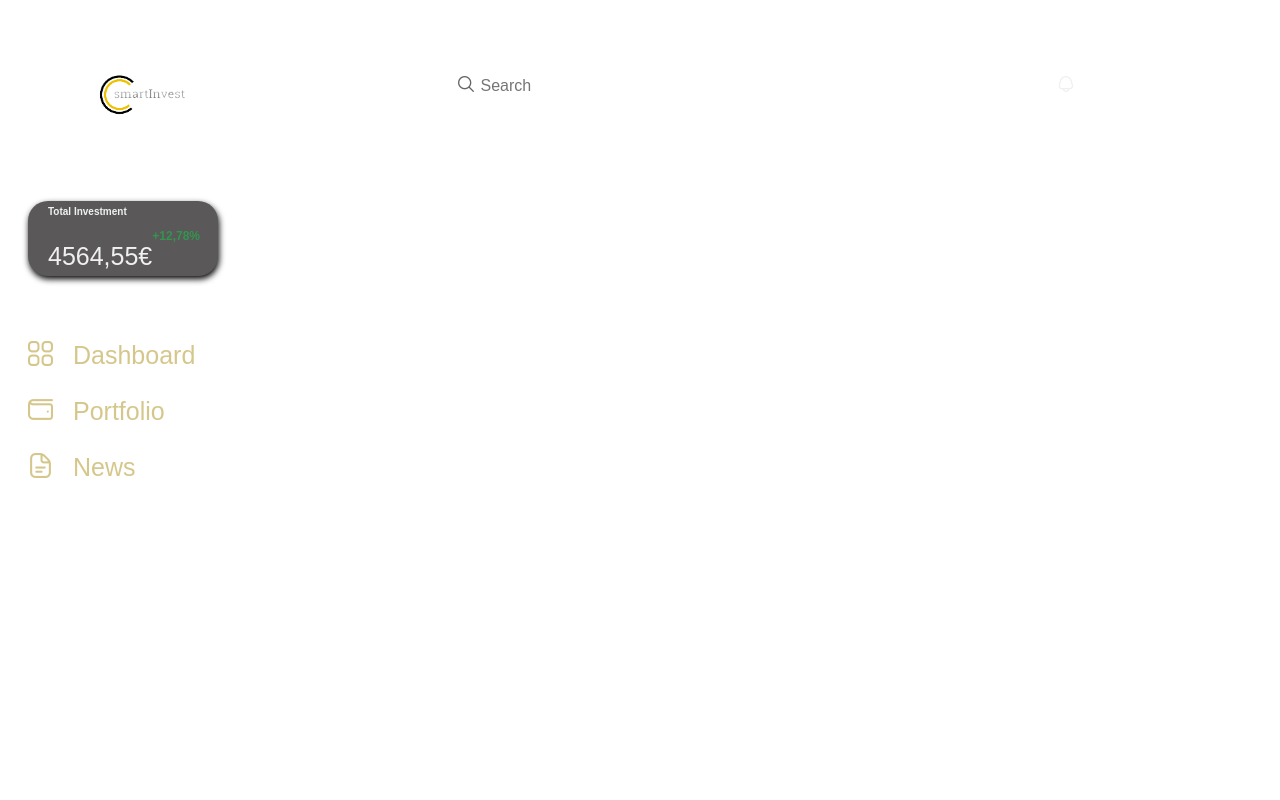
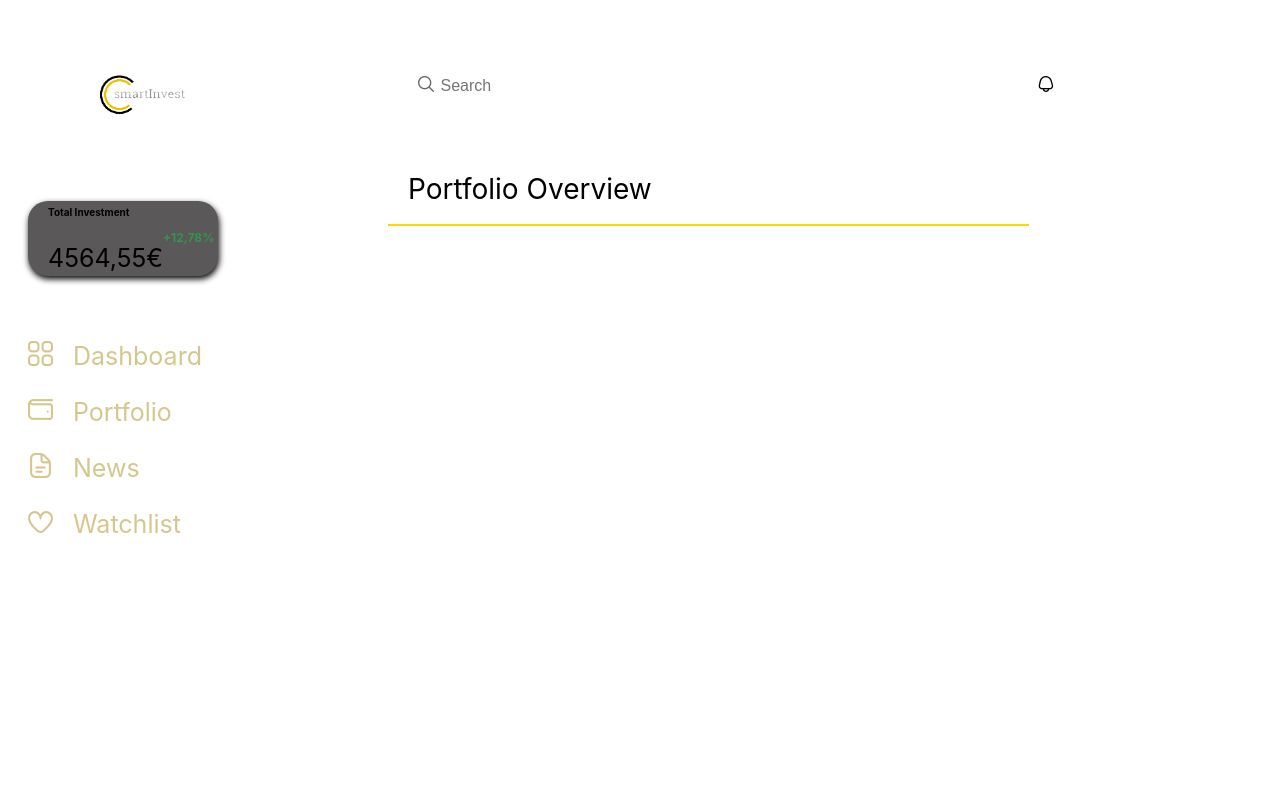
Before and after one commit to smartinvestproj/frontend, a React (Vite) app: page / in a window 1280 px wide. Shown: the top 800 px of the page. Built offline with nearby package versions, Linux system fonts and the light colour scheme.

Commit message:
Start, add title and some details

```diff
--- a/package.json
+++ b/package.json
@@ -10,7 +10,9 @@
     "preview": "vite preview"
   },
   "dependencies": {
+    "chart.js": "^4.4.0",
     "react": "^18.2.0",
+    "react-chartjs-2": "^5.2.0",
     "react-dom": "^18.2.0",
     "recharts": "^2.7.3"
   },
--- /dev/null
+++ b/src/components/Body.jsx
@@ -0,0 +1,15 @@
+import React, {useState} from "react";
+import { Bar } from 'react-chartjs-2';
+import '../styles/components-styles/main.css'
+
+
+function Body(){
+
+    return(
+        <main className="main">
+            <h1>Portfolio Overview</h1>
+        </main>
+    )
+}
+
+export default Body;
--- a/src/components/Sidebar.jsx
+++ b/src/components/Sidebar.jsx
@@ -1,7 +1,6 @@
 import React, { useState } from 'react';
 import logo from '../assets/logo.png';
 import '../styles/components-styles/sidebar.css'
-import Heading from './Heading.jsx';
 
 function Sidebar(){
 
@@ -27,20 +26,18 @@ function Sidebar(){
           </div>
         </div>
         <ul>
-          <li className='pulse'><i className="fi fi-rr-apps"></i>Dashboard</li>
-          <li className='pulse'><i className="fi fi-rr-wallet"></i>Portfolio</li>
-          <li className='pulse'><i className="fi fi-rr-document"></i>News</li>
+          <li><i className="fi fi-rr-apps"></i>Dashboard</li>
+          <li><i className="fi fi-rr-wallet"></i>Portfolio</li>
+          <li><i className="fi fi-rr-document"></i>News</li>
+          <li><i className="fi fi-rr-heart"></i>Watchlist</li>
         </ul>
         <div className='settings-sidebar'>
-          <ul className='settings-sidebar hithere'>
-            <li><i className="fi fi-rr-settings elastic-spin"></i>Settings</li>
+          <ul className='settings-sidebar'>
+            <li><i className="fi fi-rr-settings"></i>Settings</li>
           </ul>
         </div>
         <button onClick={toggleTheme}>Light/Dark Mode</button>
       </nav>
-      <main className='main'>
-        <Heading/>
-      </main>
     </div>
     );
 }
--- a/src/main.jsx
+++ b/src/main.jsx
@@ -1,9 +1,9 @@
 import React from 'react'
 import ReactDOM from 'react-dom/client'
-import Dashboard from './pages/dashboard.jsx'
+import Portfolio from './pages/portfolio.jsx'
 
 ReactDOM.createRoot(document.getElementById('root')).render(
   <React.StrictMode>
-    <Dashboard/>
+    <Portfolio/>
   </React.StrictMode>
 )
--- a/src/pages/dashboard.jsx
+++ /dev/null
@@ -1,13 +0,0 @@
-import React, { useState } from 'react';
-import '../styles/dashboard.css';
-import Sidebar from '../components/Sidebar.jsx';
-
-
-function Dashboard() {
-
-  return (
-    <Sidebar/>
-  );
-}
-
-export default Dashboard;
--- /dev/null
+++ b/src/pages/portfolio.jsx
@@ -0,0 +1,23 @@
+import React, { useState } from 'react';
+import '../styles/portfolio.css';
+import Sidebar from '../components/Sidebar.jsx';
+import Body from '../components/Body';
+import Heading from '../components/Heading';
+
+
+
+
+function Portfolio() {
+
+  return (
+    <div className="container">
+      <Sidebar />
+      <div className="content">
+        <Heading />
+        <Body />
+      </div>
+    </div>
+  );
+}
+
+export default Portfolio;
--- a/src/styles/components-styles/heading.css
+++ b/src/styles/components-styles/heading.css
@@ -1,4 +1,3 @@
-
 .search-form{
     margin-left: 150px;
     margin-top: 60px;
@@ -48,4 +47,5 @@
 
   .notifications{
     display: flex;
+    margin-left: 20px;
   }
--- /dev/null
+++ b/src/styles/components-styles/main.css
@@ -0,0 +1,28 @@
+.main
+{
+    grid-area: main;
+    display: flex;
+    align-items: left;
+    margin-top: 50px;
+    position: relative;
+    padding-left: 150px;
+}
+
+.main h1
+{
+    font: var(--primary-font);
+    font-size: 28px;
+    margin-bottom: 15px;
+}
+
+.main h1::after
+{
+    content: "";
+    position: absolute;
+    bottom: -5px;
+    left: 0;
+    right: 5%;
+    height: 2px;
+    background-color: gold;
+    margin-left: 130px;
+}
--- a/src/styles/components-styles/sidebar.css
+++ b/src/styles/components-styles/sidebar.css
@@ -1,4 +1,5 @@
 .sidebar {
+    max-height: 200px;
     width: 250px;
     padding: 20px;
   }
@@ -54,33 +55,6 @@
     box-shadow: 1px 3px 6px rgb(0, 0, 0);
   }
 
-  .elastic-spin {
-    animation: elastic-spin 2s infinite ease;
-  }
-  @keyframes elastic-spin {
-    from { transform: rotate(0deg); }
-    to { transform: rotate(720deg); }
-  }
-
-  .pulse:hover {
-    animation: pulse 2s infinite ease-in-out alternate;
-  }
-  @keyframes pulse {
-    from { transform: scale(0.9); }
-    to { transform: scale(1.1); }
-  }
-
-  .hithere:hover {
-    animation: hithere 2s ease infinite;
-  }
-  @keyframes hithere {
-    20% { transform: scale(1.1); }
-    40%, 60% { transform: rotate(-20deg) scale(1.1); }
-    50% { transform: rotate(20deg) scale(1.1); }
-    50% { transform: rotate(0deg) scale(1.1); }
-    100% { transform: scale(1); }
-  }
-
   .main{
     display: flex;
     justify-content: center;
--- a/src/styles/dashboard.css
+++ /dev/null
@@ -1,19 +0,0 @@
-:root {
-  font-family: Inter, system-ui, Avenir, Helvetica, Arial, sans-serif;
-  color-scheme: light dark;
-}
-
-.dashboard {
-  display: flex;
-  font-family: Arial, sans-serif;
-  transition: background-color 0.3s, color 0.3s;
-}
-
-.light {
-  background-color: #f0f0f0;
-  color: #333;
-}
-
-.dark {
-  color: #f0f0f0;
-}
--- /dev/null
+++ b/src/styles/portfolio.css
@@ -0,0 +1,40 @@
+:root
+{
+  font-family: Inter, system-ui, Avenir, Helvetica, Arial, sans-serif;
+  color-scheme: light dark;
+  --gold-color: #c6a653;
+  --background-color: #242424;
+  --boxes-color: #333333;
+  --red-color: #d9534f;
+  --green-color: #22b573;
+  --text-placeholder: #b3b3b3;
+  --shadow-box-color: #939393;
+  --primary-font: "Raleway";
+  --secondary-font: "Montserrat";
+  --numbers-font: "Montserrat";
+}
+
+.container
+{
+  display: grid;
+  grid-template-columns: 250px 1fr;
+  grid-template-rows: auto 1fr;
+  grid-template-areas:
+    "sidebar heading"
+    "sidebar main";
+}
+
+.content
+{
+  grid-area: heading;
+  display: flex;
+  flex-direction: column;
+  width: 80%;
+}
+
+.main
+{
+  grid-area: main;
+  display: flex;
+  flex-direction: column;
+}
```
Also changed, not shown: 1 other file (tests, documents, lock files or other folders).
